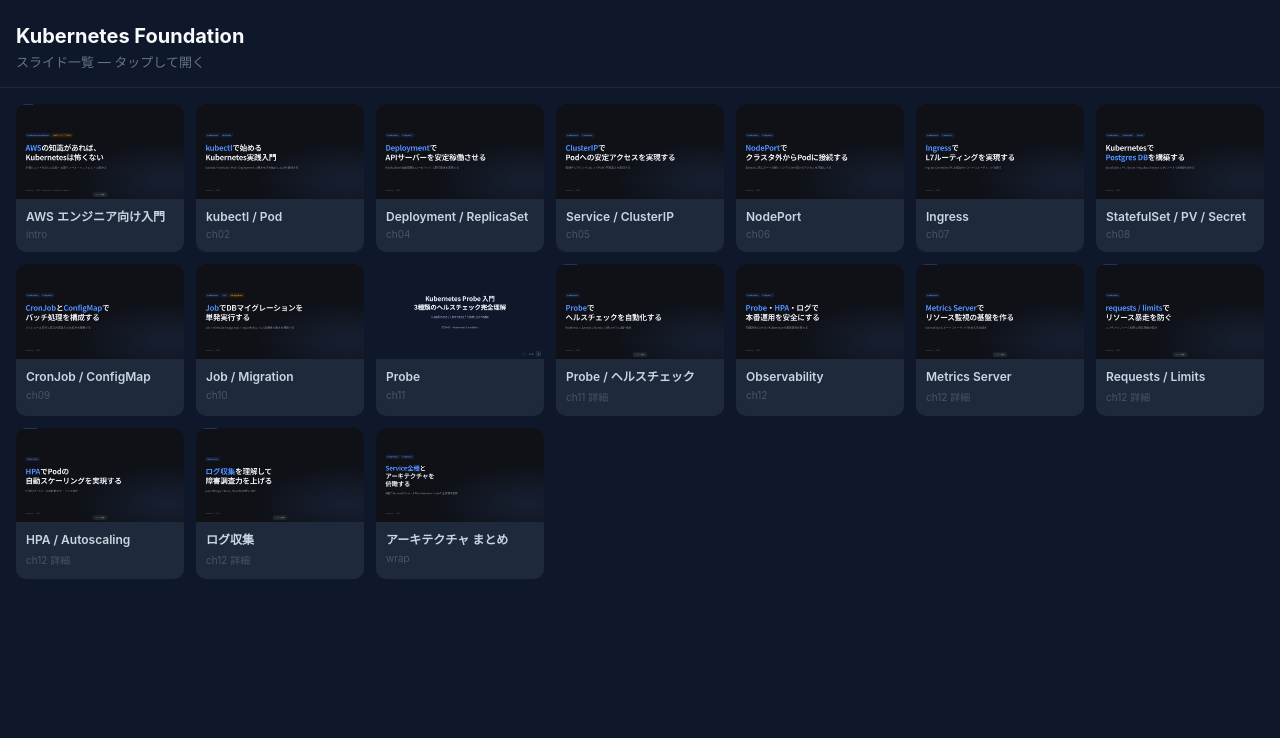
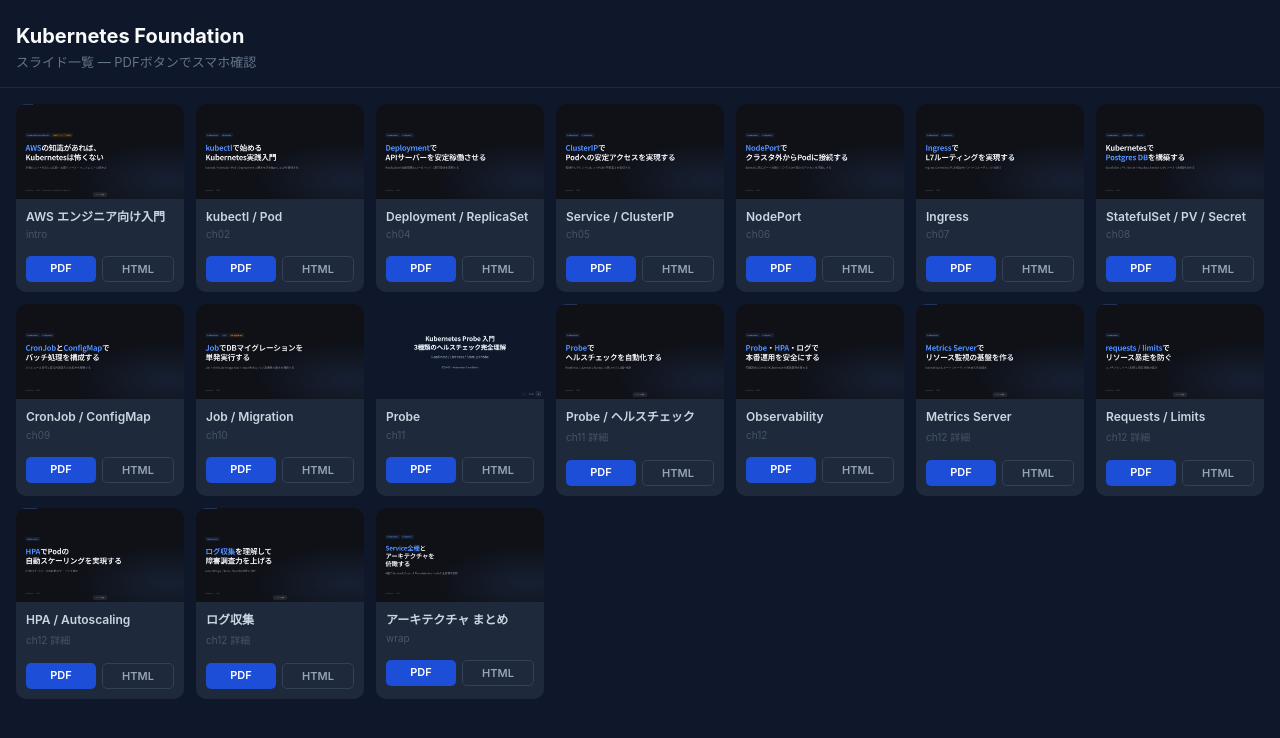
Before and after one commit to viserhaut/tech-notes, a website: page index.html in a window 1280 px wide. Drawn offline with Linux system fonts and the light colour scheme.

Commit message:
fix: スライド一覧にPDF/HTMLボタンを追加

```diff
--- a/index.html
+++ b/index.html
@@ -16,16 +16,8 @@
       padding: 24px 16px 16px;
       border-bottom: 1px solid #1e293b;
     }
-    header h1 {
-      font-size: 20px;
-      font-weight: 700;
-      color: #f8fafc;
-    }
-    header p {
-      font-size: 13px;
-      color: #64748b;
-      margin-top: 4px;
-    }
+    header h1 { font-size: 20px; font-weight: 700; color: #f8fafc; }
+    header p { font-size: 13px; color: #64748b; margin-top: 4px; }
     .grid {
       display: grid;
       grid-template-columns: repeat(auto-fill, minmax(160px, 1fr));
@@ -36,13 +28,8 @@
       background: #1e293b;
       border-radius: 10px;
       overflow: hidden;
-      text-decoration: none;
       color: inherit;
-      transition: transform 0.15s, box-shadow 0.15s;
       display: block;
-    }
-    .card:active {
-      transform: scale(0.97);
     }
     .card img {
       width: 100%;
@@ -51,9 +38,7 @@
       display: block;
       background: #0f172a;
     }
-    .card-body {
-      padding: 10px 10px 12px;
-    }
+    .card-body { padding: 10px 10px 8px; }
     .card-body span {
       font-size: 12px;
       font-weight: 600;
@@ -61,155 +46,237 @@
       line-height: 1.4;
       display: block;
     }
-    .chapter {
-      font-size: 10px;
-      color: #475569;
-      margin-top: 3px;
+    .chapter { font-size: 10px; color: #475569; margin-top: 3px; }
+    .card-links {
+      display: flex;
+      gap: 6px;
+      padding: 8px 10px 10px;
     }
+    .btn {
+      flex: 1;
+      text-align: center;
+      padding: 5px 0;
+      border-radius: 5px;
+      font-size: 11px;
+      font-weight: 600;
+      text-decoration: none;
+      transition: opacity 0.15s;
+    }
+    .btn:active { opacity: 0.7; }
+    .btn-pdf { background: #1d4ed8; color: #fff; }
+    .btn-html { background: #1e293b; color: #94a3b8; border: 1px solid #334155; }
   </style>
 </head>
 <body>
   <header>
     <h1>Kubernetes Foundation</h1>
-    <p>スライド一覧 — タップして開く</p>
+    <p>スライド一覧 — PDFボタンでスマホ確認</p>
   </header>
   <div class="grid">
 
-    <a class="card" href="slides/kubernetes-foundation/kubernetes-aws-engineer-intro/kubernetes-aws-engineer-intro.html">
+    <div class="card">
       <img src="images/kubernetes-aws-engineer-intro-ogp.png" alt="">
       <div class="card-body">
         <span>AWS エンジニア向け入門</span>
         <div class="chapter">intro</div>
       </div>
-    </a>
+      <div class="card-links">
+        <a class="btn btn-pdf" href="slides/kubernetes-foundation/kubernetes-aws-engineer-intro/kubernetes-aws-engineer-intro.pdf">PDF</a>
+        <a class="btn btn-html" href="slides/kubernetes-foundation/kubernetes-aws-engineer-intro/kubernetes-aws-engineer-intro.html">HTML</a>
+      </div>
+    </div>
 
-    <a class="card" href="slides/kubernetes-foundation/kubernetes-kubectl-pod/kubernetes-kubectl-pod.html">
+    <div class="card">
       <img src="images/kubernetes-kubectl-pod-ogp.png" alt="">
       <div class="card-body">
         <span>kubectl / Pod</span>
         <div class="chapter">ch02</div>
       </div>
-    </a>
+      <div class="card-links">
+        <a class="btn btn-pdf" href="slides/kubernetes-foundation/kubernetes-kubectl-pod/kubernetes-kubectl-pod.pdf">PDF</a>
+        <a class="btn btn-html" href="slides/kubernetes-foundation/kubernetes-kubectl-pod/kubernetes-kubectl-pod.html">HTML</a>
+      </div>
+    </div>
 
-    <a class="card" href="slides/kubernetes-foundation/kubernetes-deployment-replicaset/kubernetes-deployment-replicaset.html">
+    <div class="card">
       <img src="images/kubernetes-deployment-replicaset-ogp.png" alt="">
       <div class="card-body">
         <span>Deployment / ReplicaSet</span>
         <div class="chapter">ch04</div>
       </div>
-    </a>
+      <div class="card-links">
+        <a class="btn btn-pdf" href="slides/kubernetes-foundation/kubernetes-deployment-replicaset/kubernetes-deployment-replicaset.pdf">PDF</a>
+        <a class="btn btn-html" href="slides/kubernetes-foundation/kubernetes-deployment-replicaset/kubernetes-deployment-replicaset.html">HTML</a>
+      </div>
+    </div>
 
-    <a class="card" href="slides/kubernetes-foundation/kubernetes-service-clusterip/kubernetes-service-clusterip.html">
+    <div class="card">
       <img src="images/kubernetes-service-clusterip-ogp.png" alt="">
       <div class="card-body">
         <span>Service / ClusterIP</span>
         <div class="chapter">ch05</div>
       </div>
-    </a>
+      <div class="card-links">
+        <a class="btn btn-pdf" href="slides/kubernetes-foundation/kubernetes-service-clusterip/kubernetes-service-clusterip.pdf">PDF</a>
+        <a class="btn btn-html" href="slides/kubernetes-foundation/kubernetes-service-clusterip/kubernetes-service-clusterip.html">HTML</a>
+      </div>
+    </div>
 
-    <a class="card" href="slides/kubernetes-foundation/kubernetes-nodeport/kubernetes-nodeport.html">
+    <div class="card">
       <img src="images/kubernetes-nodeport-ogp.png" alt="">
       <div class="card-body">
         <span>NodePort</span>
         <div class="chapter">ch06</div>
       </div>
-    </a>
+      <div class="card-links">
+        <a class="btn btn-pdf" href="slides/kubernetes-foundation/kubernetes-nodeport/kubernetes-nodeport.pdf">PDF</a>
+        <a class="btn btn-html" href="slides/kubernetes-foundation/kubernetes-nodeport/kubernetes-nodeport.html">HTML</a>
+      </div>
+    </div>
 
-    <a class="card" href="slides/kubernetes-foundation/kubernetes-ingress/kubernetes-ingress.html">
+    <div class="card">
       <img src="images/kubernetes-ingress-ogp.png" alt="">
       <div class="card-body">
         <span>Ingress</span>
         <div class="chapter">ch07</div>
       </div>
-    </a>
+      <div class="card-links">
+        <a class="btn btn-pdf" href="slides/kubernetes-foundation/kubernetes-ingress/kubernetes-ingress.pdf">PDF</a>
+        <a class="btn btn-html" href="slides/kubernetes-foundation/kubernetes-ingress/kubernetes-ingress.html">HTML</a>
+      </div>
+    </div>
 
-    <a class="card" href="slides/kubernetes-foundation/kubernetes-statefulset-pv-secret/kubernetes-statefulset-pv-secret.html">
+    <div class="card">
       <img src="images/kubernetes-statefulset-pv-secret-ogp.png" alt="">
       <div class="card-body">
         <span>StatefulSet / PV / Secret</span>
         <div class="chapter">ch08</div>
       </div>
-    </a>
+      <div class="card-links">
+        <a class="btn btn-pdf" href="slides/kubernetes-foundation/kubernetes-statefulset-pv-secret/kubernetes-statefulset-pv-secret.pdf">PDF</a>
+        <a class="btn btn-html" href="slides/kubernetes-foundation/kubernetes-statefulset-pv-secret/kubernetes-statefulset-pv-secret.html">HTML</a>
+      </div>
+    </div>
 
-    <a class="card" href="slides/kubernetes-foundation/kubernetes-cronjob-configmap/kubernetes-cronjob-configmap.html">
+    <div class="card">
       <img src="images/kubernetes-cronjob-configmap-ogp.png" alt="">
       <div class="card-body">
         <span>CronJob / ConfigMap</span>
         <div class="chapter">ch09</div>
       </div>
-    </a>
+      <div class="card-links">
+        <a class="btn btn-pdf" href="slides/kubernetes-foundation/kubernetes-cronjob-configmap/kubernetes-cronjob-configmap.pdf">PDF</a>
+        <a class="btn btn-html" href="slides/kubernetes-foundation/kubernetes-cronjob-configmap/kubernetes-cronjob-configmap.html">HTML</a>
+      </div>
+    </div>
 
-    <a class="card" href="slides/kubernetes-foundation/kubernetes-job-migration/kubernetes-job-migration.html">
+    <div class="card">
       <img src="images/kubernetes-job-migration-ogp.png" alt="">
       <div class="card-body">
         <span>Job / Migration</span>
         <div class="chapter">ch10</div>
       </div>
-    </a>
+      <div class="card-links">
+        <a class="btn btn-pdf" href="slides/kubernetes-foundation/kubernetes-job-migration/kubernetes-job-migration.pdf">PDF</a>
+        <a class="btn btn-html" href="slides/kubernetes-foundation/kubernetes-job-migration/kubernetes-job-migration.html">HTML</a>
+      </div>
+    </div>
 
-    <a class="card" href="slides/kubernetes-foundation/kubernetes-probe.html">
+    <div class="card">
       <img src="images/kubernetes-probe-ogp.png" alt="">
       <div class="card-body">
         <span>Probe</span>
         <div class="chapter">ch11</div>
       </div>
-    </a>
+      <div class="card-links">
+        <a class="btn btn-pdf" href="slides/kubernetes-foundation/kubernetes-probe.pdf">PDF</a>
+        <a class="btn btn-html" href="slides/kubernetes-foundation/kubernetes-probe.html">HTML</a>
+      </div>
+    </div>
 
-    <a class="card" href="slides/kubernetes-foundation/kubernetes-foundation-probe-healthcheck/kubernetes-foundation-probe-healthcheck.html">
+    <div class="card">
       <img src="images/kubernetes-foundation-probe-healthcheck-ogp.png" alt="">
       <div class="card-body">
         <span>Probe / ヘルスチェック</span>
         <div class="chapter">ch11 詳細</div>
       </div>
-    </a>
+      <div class="card-links">
+        <a class="btn btn-pdf" href="slides/kubernetes-foundation/kubernetes-foundation-probe-healthcheck/kubernetes-foundation-probe-healthcheck.pdf">PDF</a>
+        <a class="btn btn-html" href="slides/kubernetes-foundation/kubernetes-foundation-probe-healthcheck/kubernetes-foundation-probe-healthcheck.html">HTML</a>
+      </div>
+    </div>
 
-    <a class="card" href="slides/kubernetes-foundation/kubernetes-observability/kubernetes-observability.html">
+    <div class="card">
       <img src="images/kubernetes-observability-ogp.png" alt="">
       <div class="card-body">
         <span>Observability</span>
         <div class="chapter">ch12</div>
       </div>
-    </a>
+      <div class="card-links">
+        <a class="btn btn-pdf" href="slides/kubernetes-foundation/kubernetes-observability/kubernetes-observability.pdf">PDF</a>
+        <a class="btn btn-html" href="slides/kubernetes-foundation/kubernetes-observability/kubernetes-observability.html">HTML</a>
+      </div>
+    </div>
 
-    <a class="card" href="slides/kubernetes-foundation/kubernetes-foundation-metrics-server/kubernetes-foundation-metrics-server.html">
+    <div class="card">
       <img src="images/kubernetes-foundation-metrics-server-ogp.png" alt="">
       <div class="card-body">
         <span>Metrics Server</span>
         <div class="chapter">ch12 詳細</div>
       </div>
-    </a>
+      <div class="card-links">
+        <a class="btn btn-pdf" href="slides/kubernetes-foundation/kubernetes-foundation-metrics-server/kubernetes-foundation-metrics-server.pdf">PDF</a>
+        <a class="btn btn-html" href="slides/kubernetes-foundation/kubernetes-foundation-metrics-server/kubernetes-foundation-metrics-server.html">HTML</a>
+      </div>
+    </div>
 
-    <a class="card" href="slides/kubernetes-foundation/kubernetes-foundation-requests-limits/kubernetes-foundation-requests-limits.html">
+    <div class="card">
       <img src="images/kubernetes-foundation-requests-limits-ogp.png" alt="">
       <div class="card-body">
         <span>Requests / Limits</span>
         <div class="chapter">ch12 詳細</div>
       </div>
-    </a>
+      <div class="card-links">
+        <a class="btn btn-pdf" href="slides/kubernetes-foundation/kubernetes-foundation-requests-limits/kubernetes-foundation-requests-limits.pdf">PDF</a>
+        <a class="btn btn-html" href="slides/kubernetes-foundation/kubernetes-foundation-requests-limits/kubernetes-foundation-requests-limits.html">HTML</a>
+      </div>
+    </div>
 
-    <a class="card" href="slides/kubernetes-foundation/kubernetes-foundation-hpa-autoscaling/kubernetes-foundation-hpa-autoscaling.html">
+    <div class="card">
       <img src="images/kubernetes-foundation-hpa-autoscaling-ogp.png" alt="">
       <div class="card-body">
         <span>HPA / Autoscaling</span>
         <div class="chapter">ch12 詳細</div>
       </div>
-    </a>
+      <div class="card-links">
+        <a class="btn btn-pdf" href="slides/kubernetes-foundation/kubernetes-foundation-hpa-autoscaling/kubernetes-foundation-hpa-autoscaling.pdf">PDF</a>
+        <a class="btn btn-html" href="slides/kubernetes-foundation/kubernetes-foundation-hpa-autoscaling/kubernetes-foundation-hpa-autoscaling.html">HTML</a>
+      </div>
+    </div>
 
-    <a class="card" href="slides/kubernetes-foundation/kubernetes-foundation-log-collection/kubernetes-foundation-log-collection.html">
+    <div class="card">
       <img src="images/kubernetes-foundation-log-collection-ogp.png" alt="">
       <div class="card-body">
         <span>ログ収集</span>
         <div class="chapter">ch12 詳細</div>
       </div>
-    </a>
+      <div class="card-links">
+        <a class="btn btn-pdf" href="slides/kubernetes-foundation/kubernetes-foundation-log-collection/kubernetes-foundation-log-collection.pdf">PDF</a>
+        <a class="btn btn-html" href="slides/kubernetes-foundation/kubernetes-foundation-log-collection/kubernetes-foundation-log-collection.html">HTML</a>
+      </div>
+    </div>
 
-    <a class="card" href="slides/kubernetes-foundation/kubernetes-architecture-wrap/kubernetes-architecture-wrap.html">
+    <div class="card">
       <img src="images/kubernetes-architecture-wrap-ogp.png" alt="">
       <div class="card-body">
         <span>アーキテクチャ まとめ</span>
         <div class="chapter">wrap</div>
       </div>
-    </a>
+      <div class="card-links">
+        <a class="btn btn-pdf" href="slides/kubernetes-foundation/kubernetes-architecture-wrap/kubernetes-architecture-wrap.pdf">PDF</a>
+        <a class="btn btn-html" href="slides/kubernetes-foundation/kubernetes-architecture-wrap/kubernetes-architecture-wrap.html">HTML</a>
+      </div>
+    </div>
 
   </div>
 </body>
```
Also changed, not shown: 18 other files.
